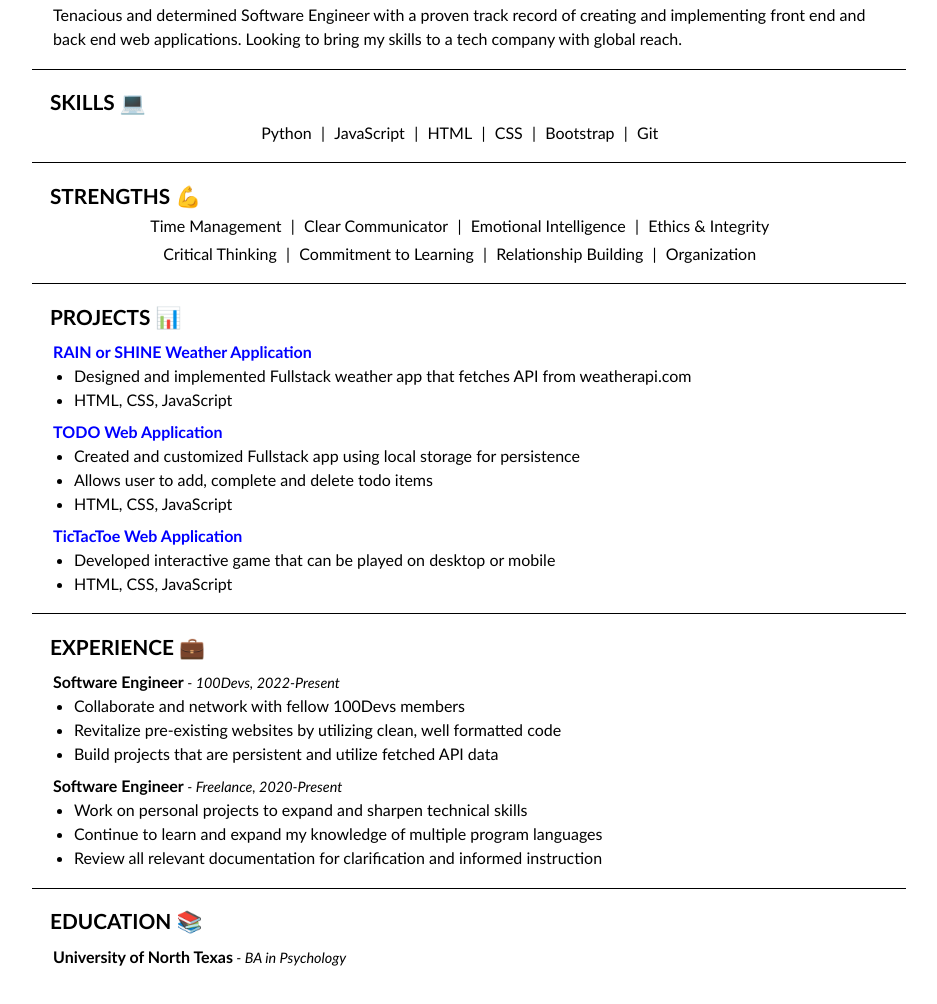
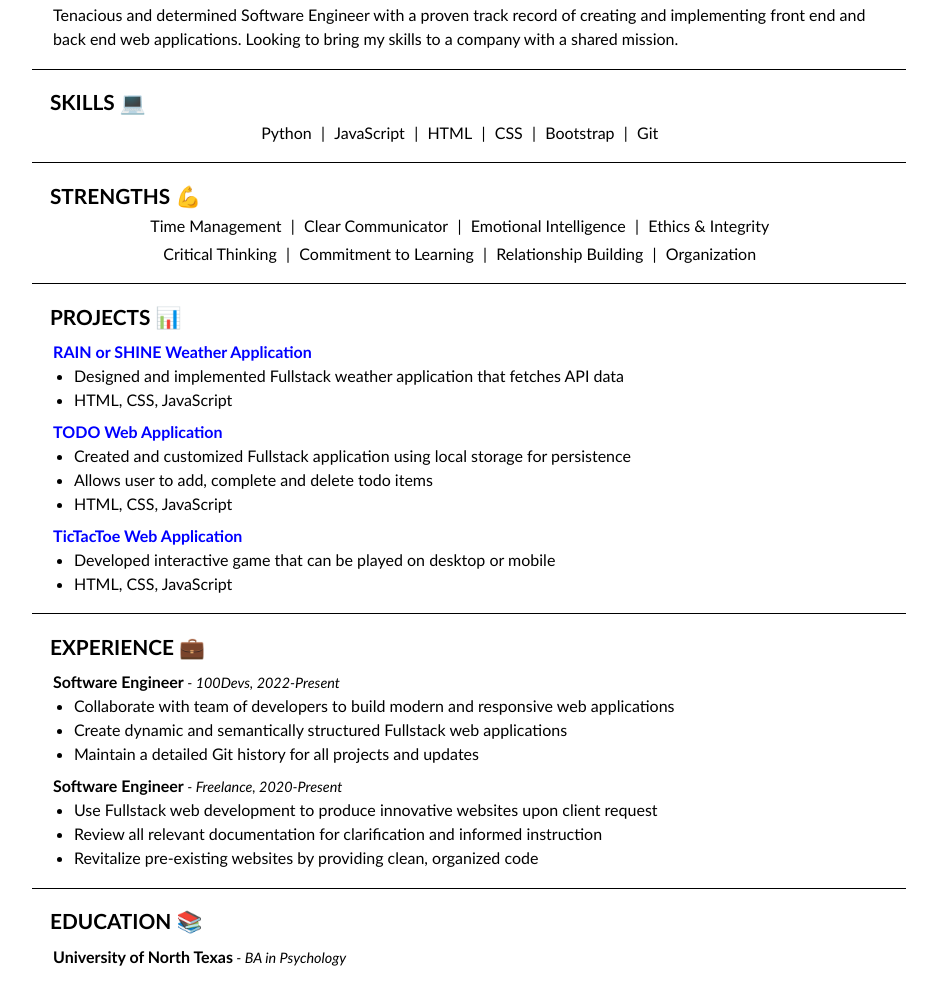
Before and after one commit to R-Schafer/personal_website, a plain HTML site: page resume/index.html in a window 1280 px wide. Shown: the part 178-1182 px from the top of the page, without its empty margins (171-1108 px from the left). Drawn offline with Linux system fonts and the light colour scheme.

Commit message:
Updated work experience

```diff
--- a/resume/index.html
+++ b/resume/index.html
@@ -126,7 +126,7 @@
 
                     <div class='about-content'>
                         <p>Tenacious and determined Software Engineer with a proven track record of creating and implementing front end and back end web applications.
-                        Looking to bring my skills to a tech company with global reach.</p>
+                        Looking to bring my skills to a company with a shared mission.</p>
                     </div>
                 </div>
             </div>
@@ -187,13 +187,13 @@
 
                         <h3><a href="https://vermillion-pudding-e18ce7.netlify.app/">RAIN or SHINE Weather Application</a></h3>
                         <ul>
-                            <li>Designed and implemented Fullstack weather app that fetches API from weatherapi.com</li>
+                            <li>Designed and implemented Fullstack weather application that fetches API data</li>
                             <li>HTML, CSS, JavaScript</li>
                         </ul>
 
                         <h3><a href="https://regal-alfajores-3e26db.netlify.app/">TODO Web Application</a></h3>
                         <ul>
-                            <li>Created and customized Fullstack app using local storage for persistence</li>
+                            <li>Created and customized Fullstack application using local storage for persistence</li>
                             <li>Allows user to add, complete and delete todo items</li>
                             <li>HTML, CSS, JavaScript</li>
                         </ul>
@@ -216,16 +216,17 @@
 
                         <h3>Software Engineer<span> - 100Devs, 2022-Present</span></h3>
                         <ul>
-                            <li>Collaborate and network with fellow 100Devs members</li>
-                            <li>Revitalize pre-existing websites by utilizing clean, well formatted code</li>
-                            <li>Build projects that are persistent and utilize fetched API data</li>
+                            <li>Collaborate with team of developers to build modern and responsive web
+                                applications</li>
+                            <li>Create dynamic and semantically structured Fullstack web applications</li>
+                            <li>Maintain a detailed Git history for all projects and updates</li>
                         </ul>
 
                         <h3>Software Engineer<span> - Freelance, 2020-Present</span></h3>
                         <ul>
-                            <li>Work on personal projects to expand and sharpen technical skills</li>
-                            <li>Continue to learn and expand my knowledge of multiple program languages</li>
+                            <li>Use Fullstack web development to produce innovative websites upon client request</li>
                             <li>Review all relevant documentation for clarification and informed instruction</li>
+                            <li>Revitalize pre-existing websites by providing clean, organized code</li>
                         </ul>
                     </div>
                 </div>
```
